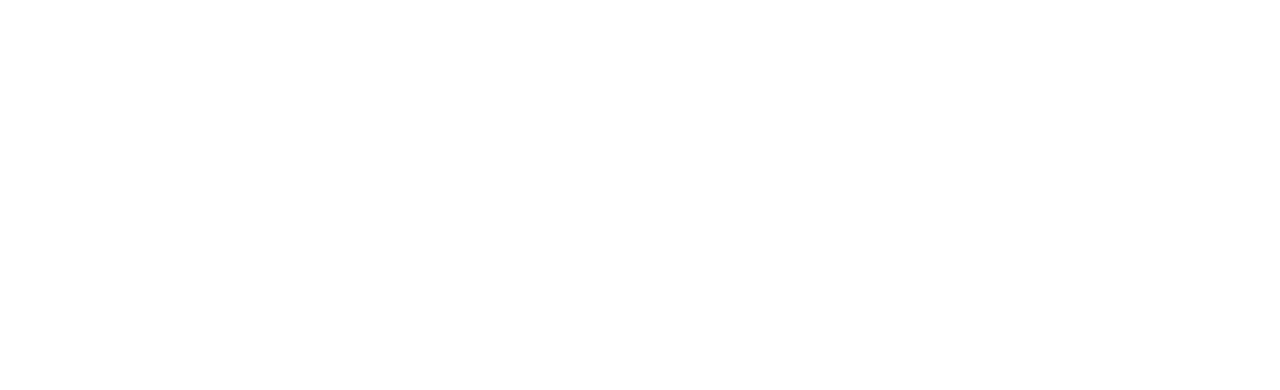
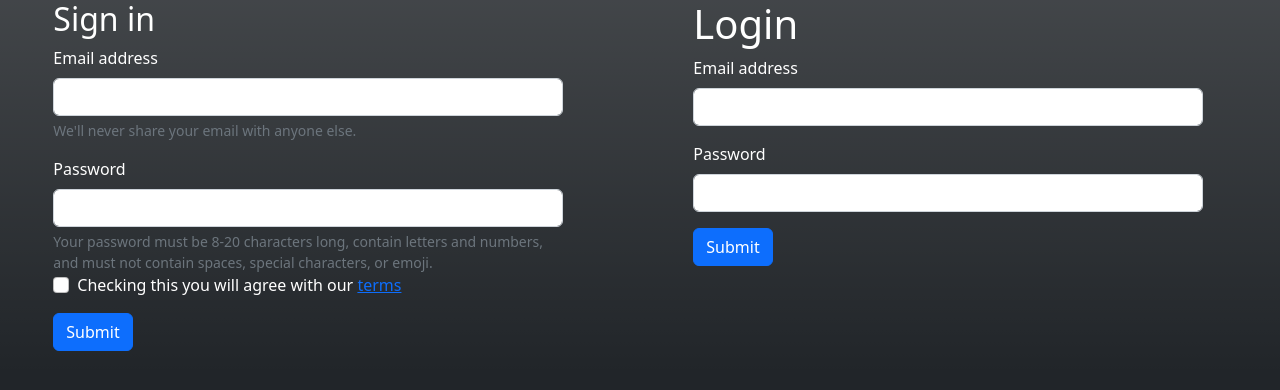
Before and after one commit to Kokkolino/js-mail-dadi, a plain HTML site: page index.html in a window 1280 px wide. Drawn offline with nearby package versions, Linux system fonts and the light colour scheme.

Commit message:
Sign In function + layout

```diff
--- a/assets/css/style.css
+++ b/assets/css/style.css
@@ -0,0 +1,3 @@
+body{
+    background-repeat: no-repeat;
+}
--- a/assets/js/main.js
+++ b/assets/js/main.js
@@ -0,0 +1,25 @@
+let checkEmail;
+let checkPassword;
+let checkBox;
+var mailformat = `/^\w+([\.-]?\w+)*@\w+([\.-]?\w+)*(\.\w{2,3})+$/`;
+
+document.getElementById('signInButton').addEventListener('click', signIn);
+
+function signIn(){
+    checkBox = document.getElementById("signInCheck").checked;
+    checkEmail = document.getElementById("signInEmail").value;
+    checkPassword = document.getElementById("signInPassword").value;
+    if(checkBox == false){
+        document.getElementById('signInAlerts').innerHTML = `<div class="alert alert-danger" role="alert">You must agree with the terms to sign in!</div>`
+    }
+    else if(checkEmail == ""){
+        document.getElementById('signInAlerts').innerHTML = `<div class="alert alert-danger" role="alert">You have entered an invalid email address!</div>`
+    }
+    else if(checkPassword >= 8 && checkPassword <= 20){
+        document.getElementById('signInAlerts').innerHTML = `<div class="alert alert-danger" role="alert">Your password must be 8-20 characters long, contain letters and numbers, and must not contain spaces, special characters, or emoji.</div>`
+    }
+    else{
+        let userCredentials = [checkEmail, checkPassword]
+
+    }
+}
--- a/index.html
+++ b/index.html
@@ -10,9 +10,51 @@
     <!-- my css -->
     <link rel="stylesheet" href="./assets/css/style.css">
 </head>
-<body>
+<body class="bg-dark bg-gradient w-100 h-100 row justify-content-around">
+    <!-- Sign In -->
+    <section class="col-5 text-white">
+        <h2>Sign in</h2>
+        <form onsubmit="return false">
+            <!-- email -->
+            <div class="mb-3">
+              <label for="signInEmail" class="form-label">Email address</label>
+              <input type="email" class="form-control" id="signInEmail" aria-describedby="emailHelp">
+              <div id="emailHelp" class="form-text">We'll never share your email with anyone else.</div>
+            </div>
+            <!-- password -->
+            <label for="signInPassword" class="form-label">Password</label>
+            <input type="password" id="signInPassword" class="form-control" aria-describedby="passwordHelpBlock">
+            <div id="passwordHelpBlock" class="form-text">
+              Your password must be 8-20 characters long, contain letters and numbers, and must not contain spaces, special characters, or emoji.
+            </div>
+            <!-- checkbox      -->
+            <div class="mb-3 form-check">
+              <input type="checkbox" class="form-check-input" id="signInCheck">
+              <label class="form-check-label" for="exampleCheck1">Checking this you will agree with our <a href="">terms</a></label>
+            </div>
+            <!-- submit -->
+            <button type="submit" class="btn btn-primary" id="signInButton">Submit</button>
+        </form>
+        <div id="signInAlerts" class="my-4"></div>
+    </section>
+    <!-- login -->
+    <section class="col-5 text-white">
+        <h1>Login</h1>
+        <form>
+            <!-- email -->
+            <div class="mb-3">
+              <label for="loginEmail" class="form-label">Email address</label>
+              <input type="email" class="form-control" id="loginEmail" aria-describedby="emailHelp">
+            </div>
+            <!-- password -->
+            <label for="loginPassword" class="form-label">Password</label>
+            <input type="password" id="loginPassword" class="form-control" aria-describedby="passwordHelpBlock">
+            <!-- submit -->
+            <button type="submit" class="btn btn-primary mt-3">Submit</button>
+        </form>
 
 
+    </section>
 
     <!-- bootstrap js -->
     <script src="https://cdn.jsdelivr.net/npm/bootstrap@5.2.2/dist/js/bootstrap.bundle.min.js" integrity="sha384-OERcA2EqjJCMA+/3y+gxIOqMEjwtxJY7qPCqsdltbNJuaOe923+mo//f6V8Qbsw3" crossorigin="anonymous"></script>
```
